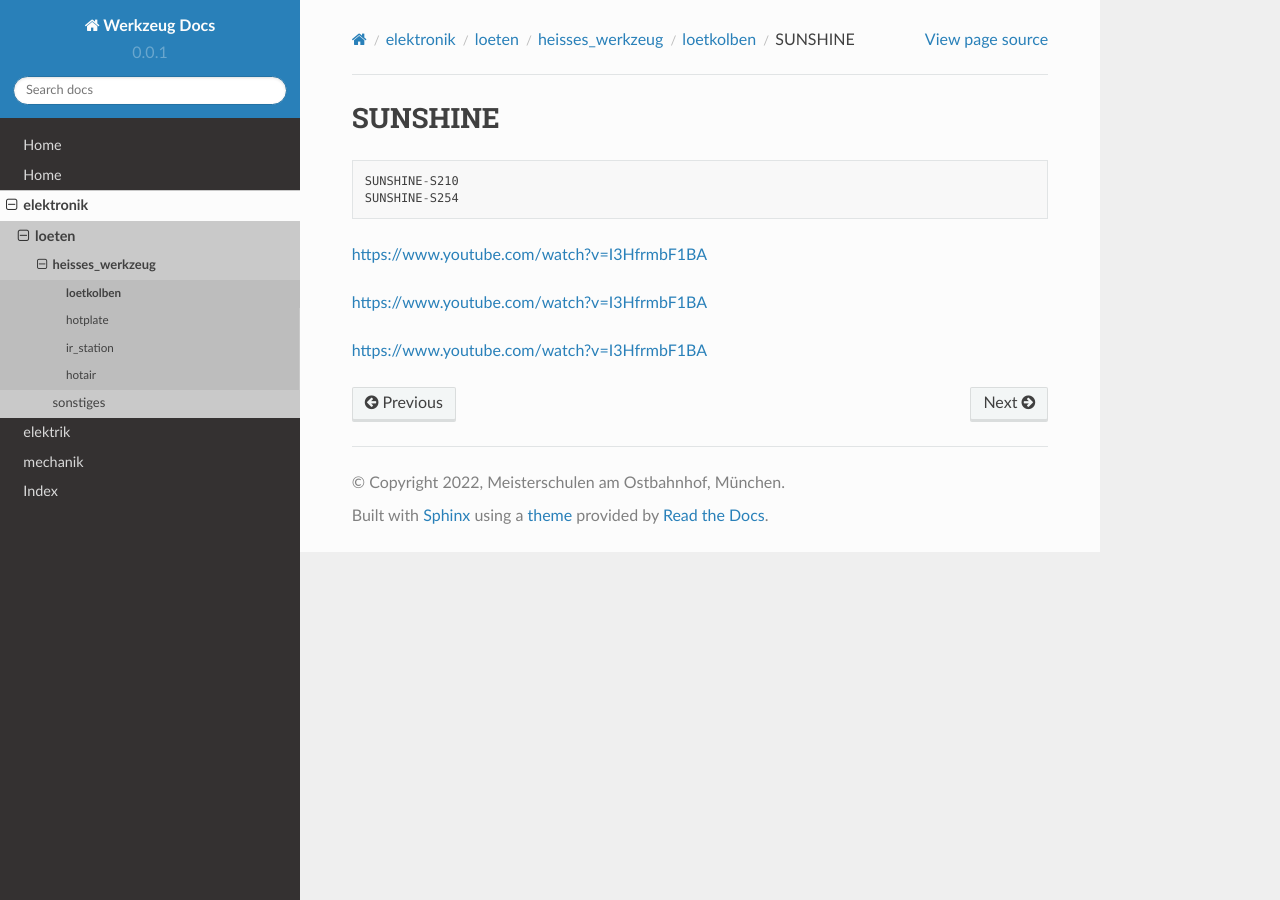
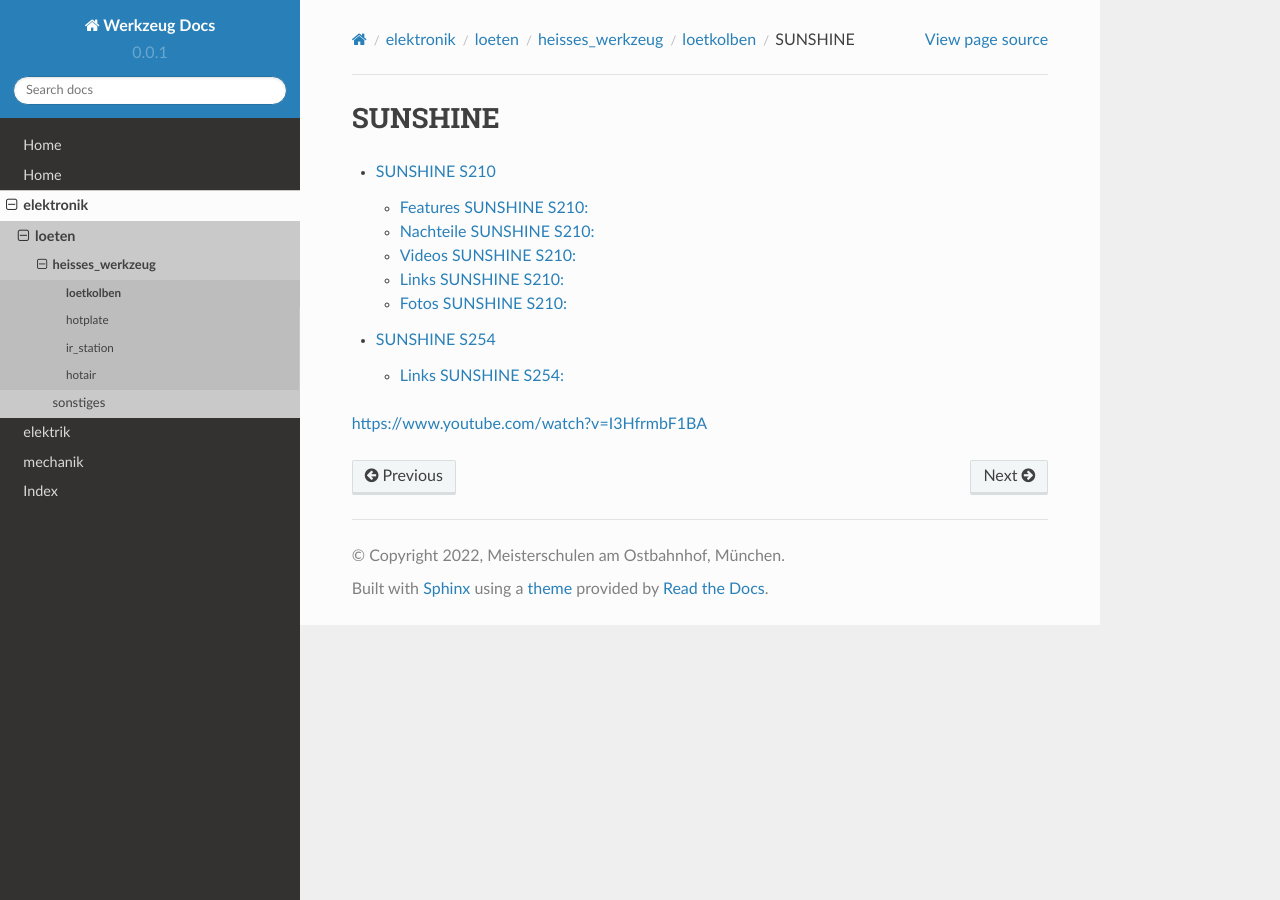
Before and after one commit to diplfranzhoepfinger/werkzeug-docs, a Sphinx documentation site: the page built from docs/elektronik/loeten/heisses_werkzeug/loetkolben/sunshine/sunshine.md, in a window 1280 px wide. Built offline with Sphinx 7.4.7 and the Read the Docs theme 2.0.0, drawn with Linux system fonts in a browser that asks for light colours; some of the changed lines change nothing that is shown.

Commit message:
Update sunshine.md

````diff
--- a/docs/elektronik/loeten/heisses_werkzeug/loetkolben/sunshine/sunshine.md
+++ b/docs/elektronik/loeten/heisses_werkzeug/loetkolben/sunshine/sunshine.md
@@ -1,12 +1,9 @@
 # SUNSHINE
 
-```
+
+```{toctree}
 SUNSHINE-S210
 SUNSHINE-S254
 ```
 
 [https://www.youtube.com/watch?v=I3HfrmbF1BA](https://www.youtube.com/watch?v=I3HfrmbF1BA)
-
-[https://www.youtube.com/watch?v=I3HfrmbF1BA](https://www.youtube.com/watch?v=I3HfrmbF1BA)
-
-[https://www.youtube.com/watch?v=I3HfrmbF1BA](https://www.youtube.com/watch?v=I3HfrmbF1BA)
````
